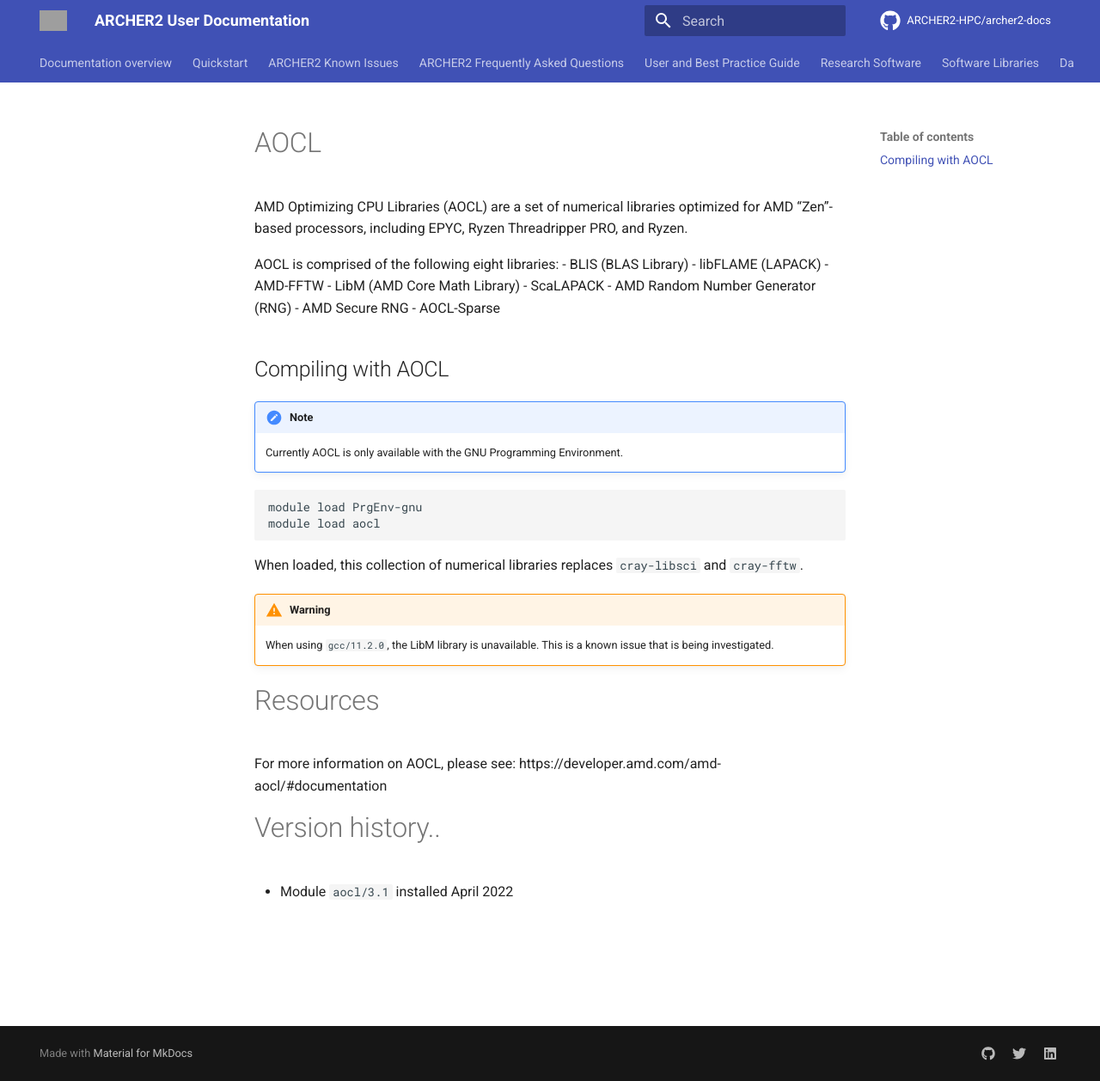
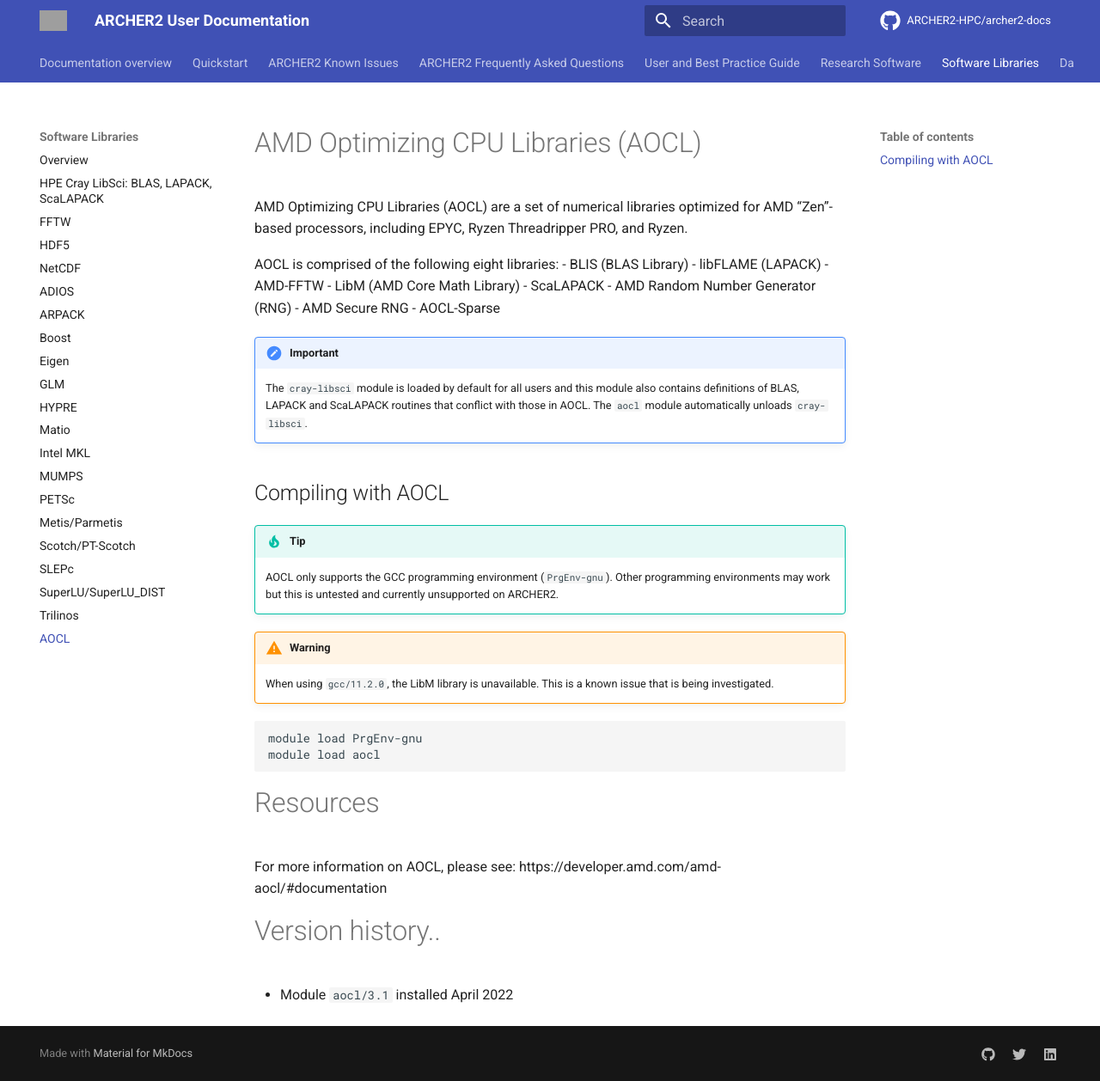
Before and after one commit to ARCHER2-HPC/archer2-docs, an MkDocs documentation site: the page built from docs/software-libraries/aocl.md, in a window 1280 px wide and 1258 px high. Shown: the whole window at 86% size. Built offline with MkDocs 1.6.1 and Material for MkDocs 9.7.7, drawn with Linux system fonts in a browser that asks for light colours; comment, search, counter and statistics services are not loaded; grey boxes are pictures that could not be loaded.

Commit message:
Adds AOCL into the index and overview documents and updates the AOCL page to match MKL

````diff
--- a/docs/software-libraries/aocl.md
+++ b/docs/software-libraries/aocl.md
@@ -1,4 +1,4 @@
-# AOCL
+# AMD Optimizing CPU Libraries (AOCL)
 
 AMD Optimizing CPU Libraries (AOCL) are a set of numerical libraries optimized for AMD “Zen”-based processors, including EPYC, Ryzen Threadripper PRO, and Ryzen.
 
@@ -12,20 +12,25 @@
 - AMD Secure RNG
 - AOCL-Sparse
 
+!!! important
+    The `cray-libsci` module is loaded by default for all users and this module
+    also contains definitions of BLAS, LAPACK and ScaLAPACK routines that conflict
+    with those in AOCL. The `aocl` module automatically unloads `cray-libsci`.
+
 ## Compiling with AOCL
 
-!!! note
-    Currently AOCL is only available with the GNU Programming Environment.
+!!! tip
+    AOCL only supports the GCC programming environment (`PrgEnv-gnu`).
+    Other programming environments may work but this is untested and currently unsupported
+    on ARCHER2.
+
+!!! warning
+    When using ```gcc/11.2.0```, the LibM library is unavailable. This is a known issue that is being investigated.
 
 ```
 module load PrgEnv-gnu
 module load aocl
 ```
-
-When loaded, this collection of numerical libraries replaces ```cray-libsci``` and ```cray-fftw```.
-
-!!! warning
-    When using ```gcc/11.2.0```, the LibM library is unavailable. This is a known issue that is being investigated.
 
 # Resources
 
--- a/mkdocs.yml
+++ b/mkdocs.yml
@@ -102,6 +102,7 @@
     - "SLEPc" : software-libraries/slepc.md
     - "SuperLU/SuperLU_DIST": software-libraries/superlu.md
     - "Trilinos": software-libraries/trilinos.md
+    - "AOCL": software-libraries/aocl.md
   - "Data Analysis and Tools":
     - "Overview": data-tools/index.md
     - "ParaView": data-tools/paraview.md
````
Also changed, not shown: docs/software-libraries/index.md (+4 -0 lines).
